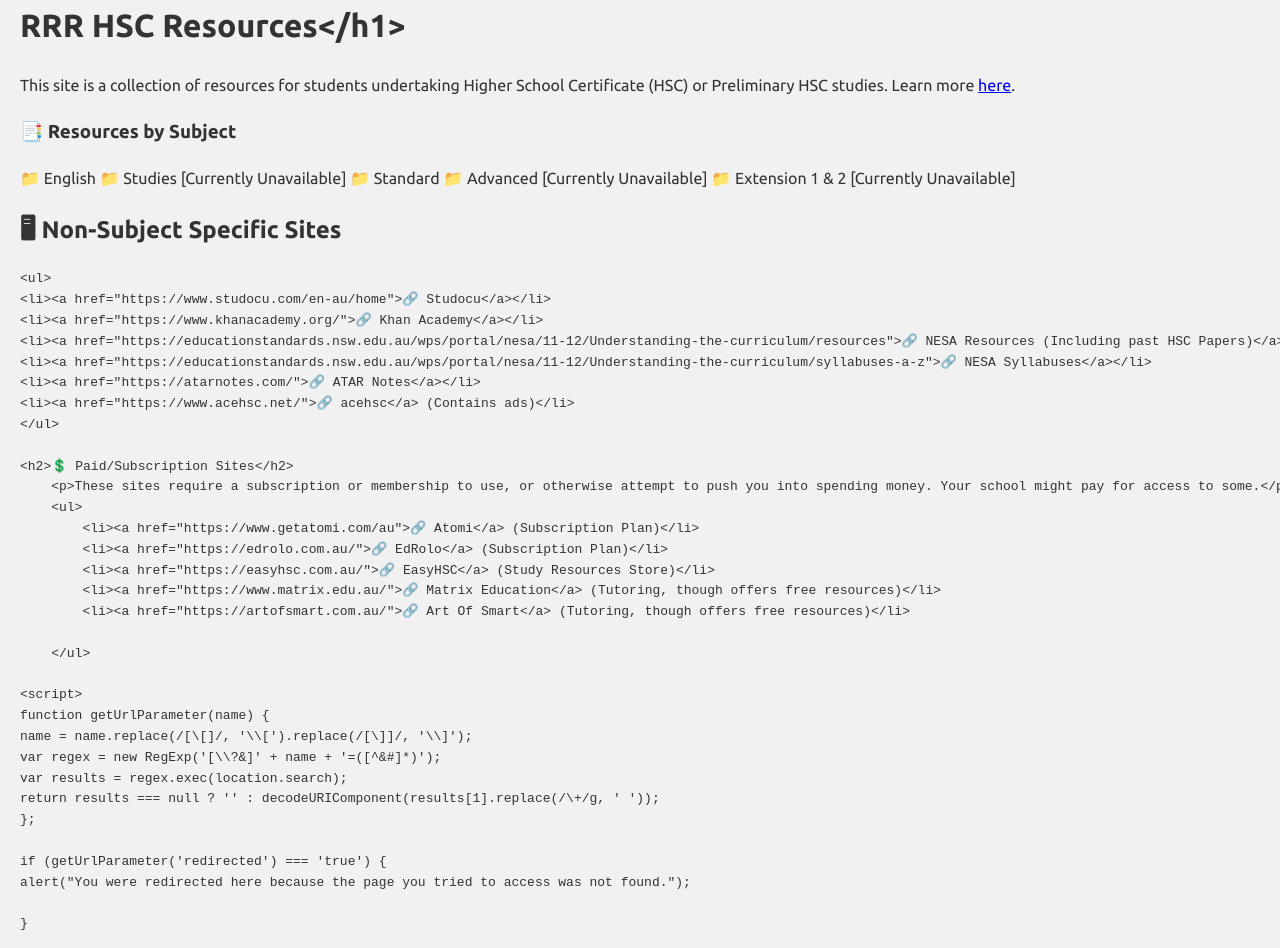
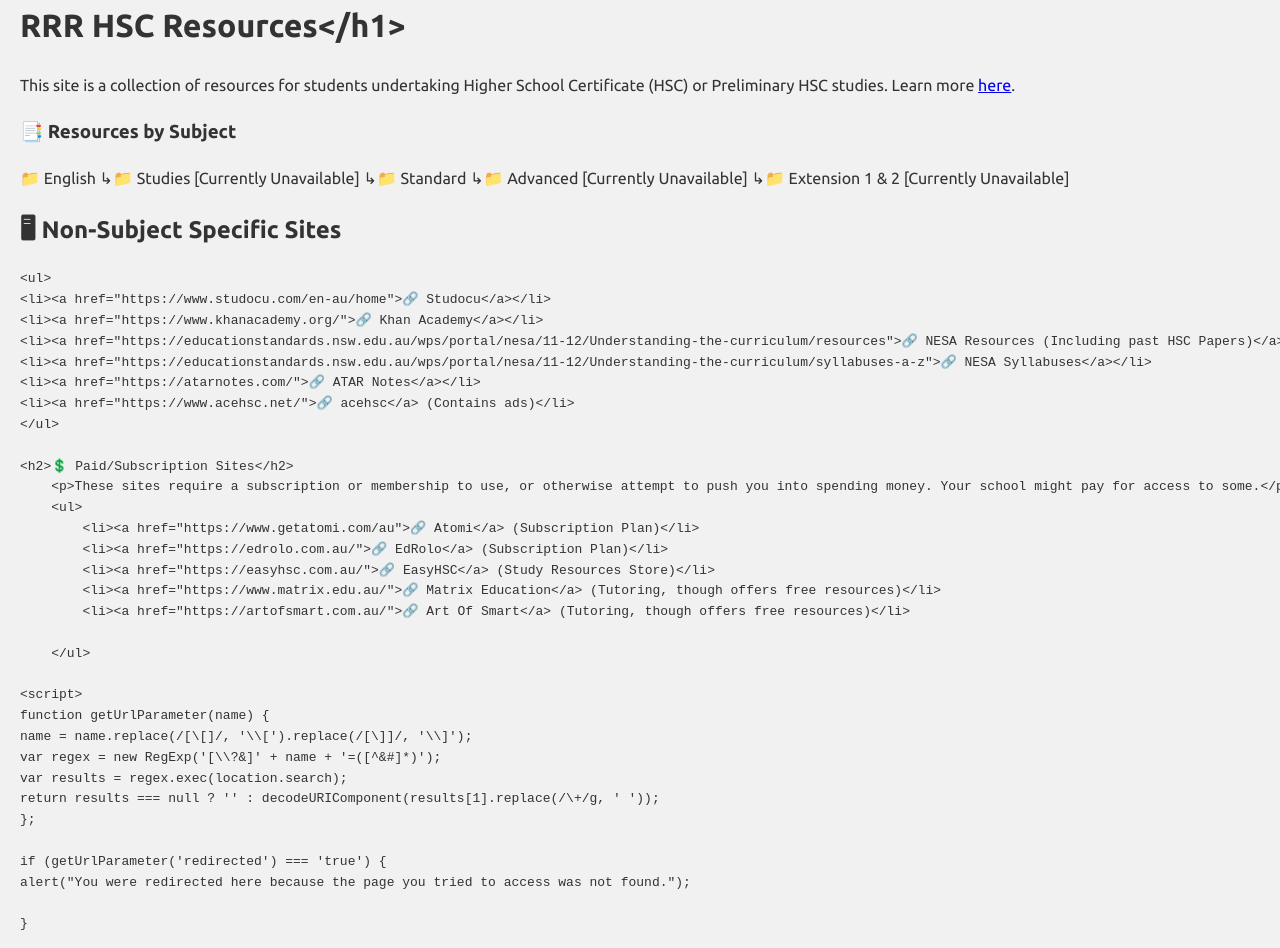
Before and after one commit to lerttt/rrr.hsc, a Jekyll site: the page built from index.md, in a window 1280 px wide. Built offline with Jekyll 4.4.1, drawn with Linux system fonts in a browser that asks for light colours.

```diff
--- a/index.md
+++ b/index.md
@@ -8,10 +8,10 @@ This site is a collection of resources for students undertaking Higher School Ce
 
 ### 📑 Resources by Subject
 📁 English
-    📁 Studies [Currently Unavailable]
-    📁 Standard
-    📁 Advanced [Currently Unavailable]
-    📁 Extension 1 & 2 [Currently Unavailable]
+↳📁 Studies [Currently Unavailable]
+↳📁 Standard
+↳📁 Advanced [Currently Unavailable]
+↳📁 Extension 1 & 2 [Currently Unavailable]
 
 
 <h2>🖥 Non-Subject Specific Sites</h2>
```
